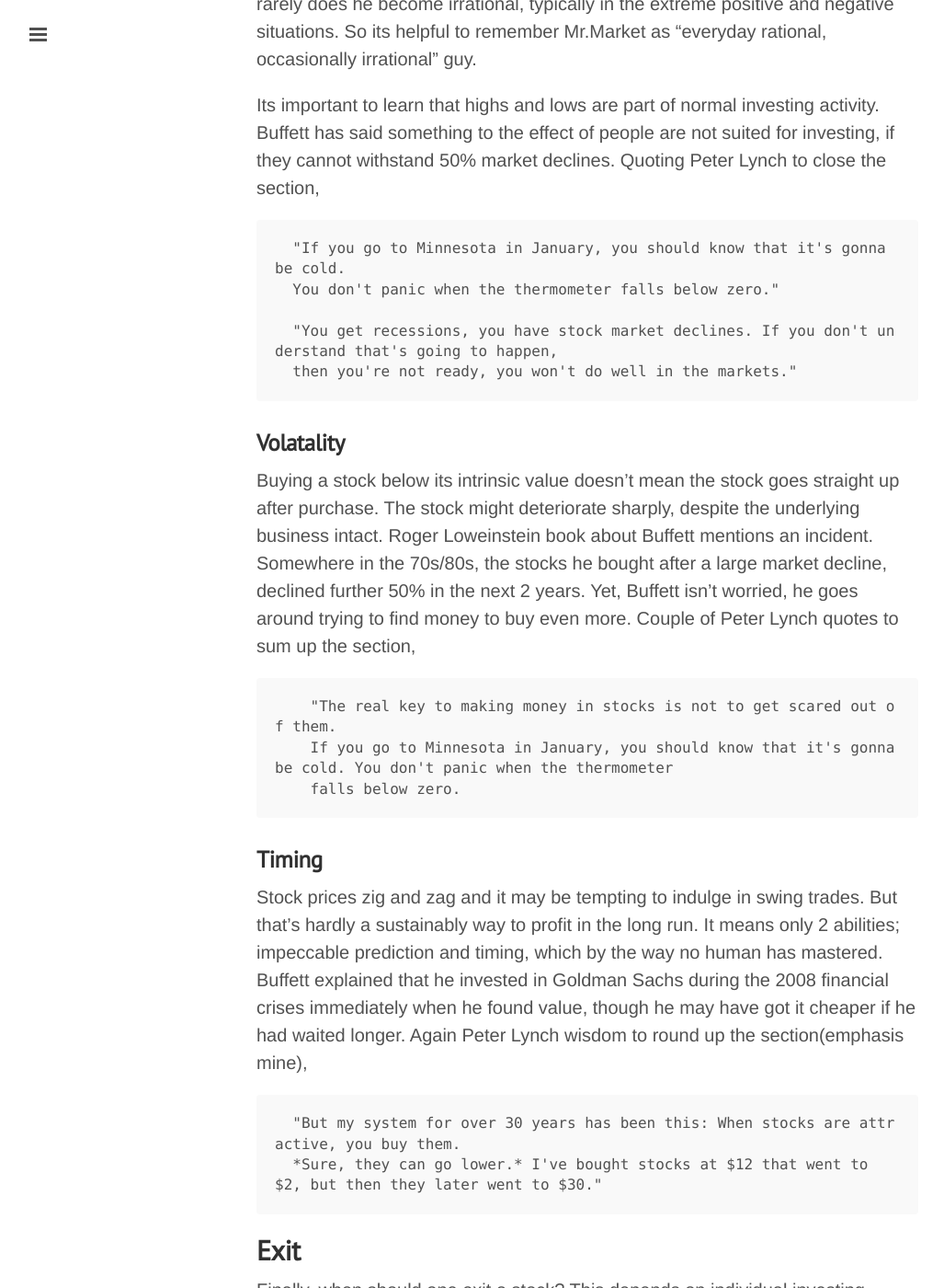
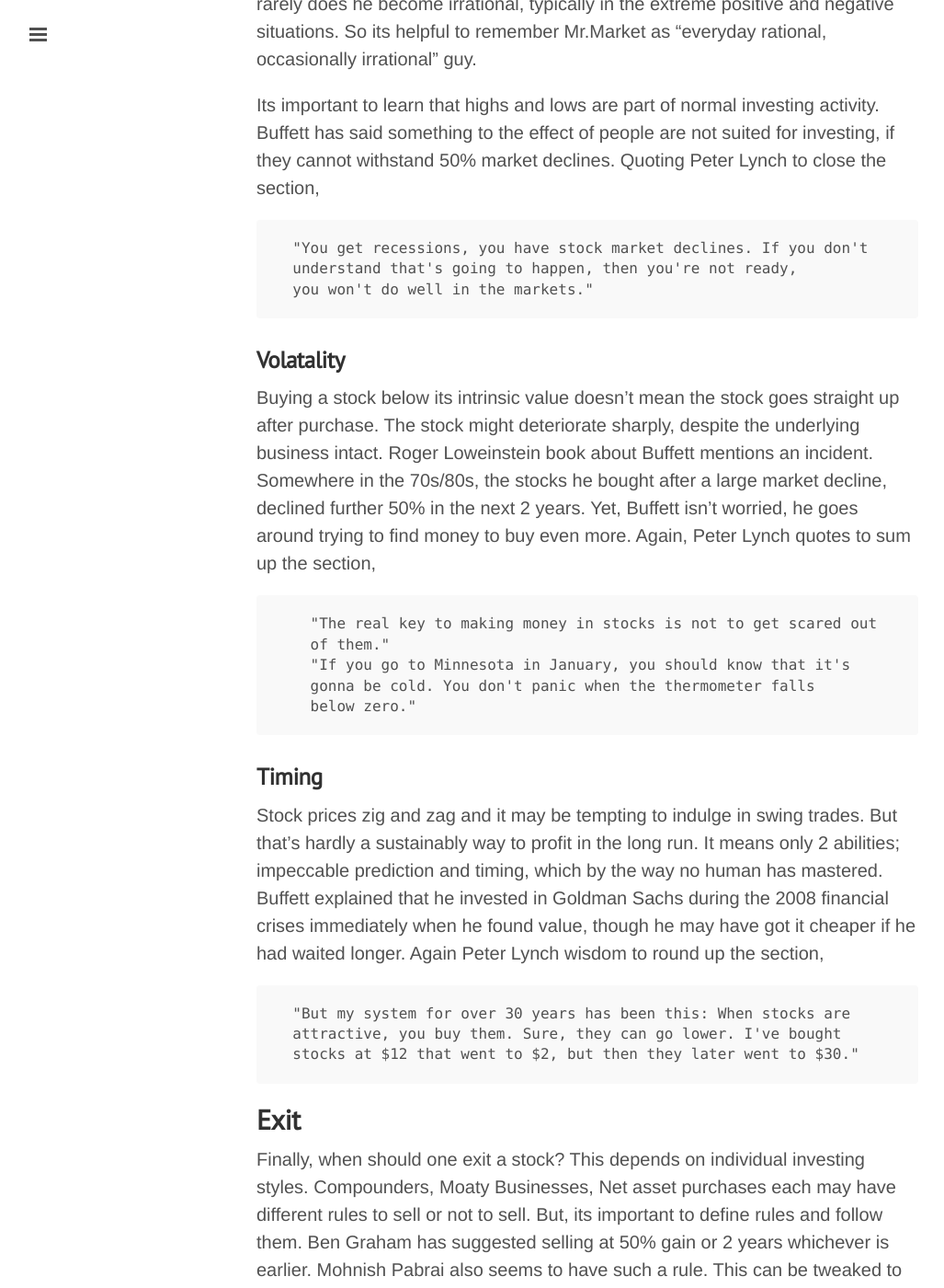
Before and after one commit to gitforwork2/gitforwork.github.io, a Jekyll site: the page built from _posts/2015-05-16-portfolio-guiding-principles.md, in a window 1280 px wide and 1400 px high, scrolled down 793 px. Shown: the whole window at 92% size, without its empty margins (1-1028 px from the left). Built offline with Jekyll 4.4.1, drawn with Linux system fonts in a browser that asks for light colours; Markdown is read by kramdown in place of the engine named in the settings; some of the changed text lies outside the part shown.

Commit message:
portfolio guidance edit

```diff
--- a/_posts/2015-05-16-portfolio-guiding-principles.md
+++ b/_posts/2015-05-16-portfolio-guiding-principles.md
@@ -25,36 +25,38 @@
   of people are not suited for investing, if they cannot withstand 50% market declines.
   Quoting Peter Lynch to close the section,
 
-      "If you go to Minnesota in January, you should know that it's gonna be cold.
-      You don't panic when the thermometer falls below zero."
-
-      "You get recessions, you have stock market declines. If you don't understand that's going to happen,
-      then you're not ready, you won't do well in the markets."
+      "You get recessions, you have stock market declines. If you don't
+      understand that's going to happen, then you're not ready,
+      you won't do well in the markets."
 
 ###Volatality
   Buying a stock below its intrinsic value doesn't mean the stock goes straight up after purchase. The stock might
   deteriorate sharply, despite the underlying business intact. Roger Loweinstein book about Buffett mentions an incident.
   Somewhere in the 70s/80s, the stocks he bought after a large market decline, declined further 50% in the next 2 years.
-  Yet, Buffett isn't worried, he goes around trying to find money to buy even more. Couple of Peter Lynch quotes to
+  Yet, Buffett isn't worried, he goes around trying to find money to buy even more. Again, Peter Lynch quotes to
   sum up the section,
 
-        "The real key to making money in stocks is not to get scared out of them.
-        If you go to Minnesota in January, you should know that it's gonna be cold. You don't panic when the thermometer
-        falls below zero.
+        "The real key to making money in stocks is not to get scared out
+        of them."
+        "If you go to Minnesota in January, you should know that it's
+        gonna be cold. You don't panic when the thermometer falls
+        below zero."
 
 ###Timing
   Stock prices zig and zag and it may be tempting to indulge in swing trades. But that's hardly a sustainably way to profit
   in the long run. It means only 2 abilities; impeccable prediction and timing, which by the way no human has mastered.
   Buffett explained that he invested in Goldman Sachs during the 2008 financial crises immediately when he found value,
   though he may have got it cheaper if he had waited longer. Again Peter Lynch wisdom to round up the
-  section(emphasis mine),
+  section,
 
-      "But my system for over 30 years has been this: When stocks are attractive, you buy them.
-      *Sure, they can go lower.* I've bought stocks at $12 that went to $2, but then they later went to $30."
+      "But my system for over 30 years has been this: When stocks are
+      attractive, you buy them. Sure, they can go lower. I've bought
+      stocks at $12 that went to $2, but then they later went to $30."
 
 ##Exit
   Finally, when should one exit a stock? This depends on individual investing styles.
   Compounders, Moaty Businesses, Net asset purchases each may have different rules to sell or not to sell.
   But, its important to define rules and follow them. Ben Graham has suggested selling at 50% gain or 2 years
-  whichever is earlier. This can be tweaked to suit different investing styles, but important to have the rules
+  whichever is earlier. Mohnish Pabrai also seems to have such a rule.
+  This can be tweaked to suit different investing styles, but important to have the rules
   and stick to them.
```
